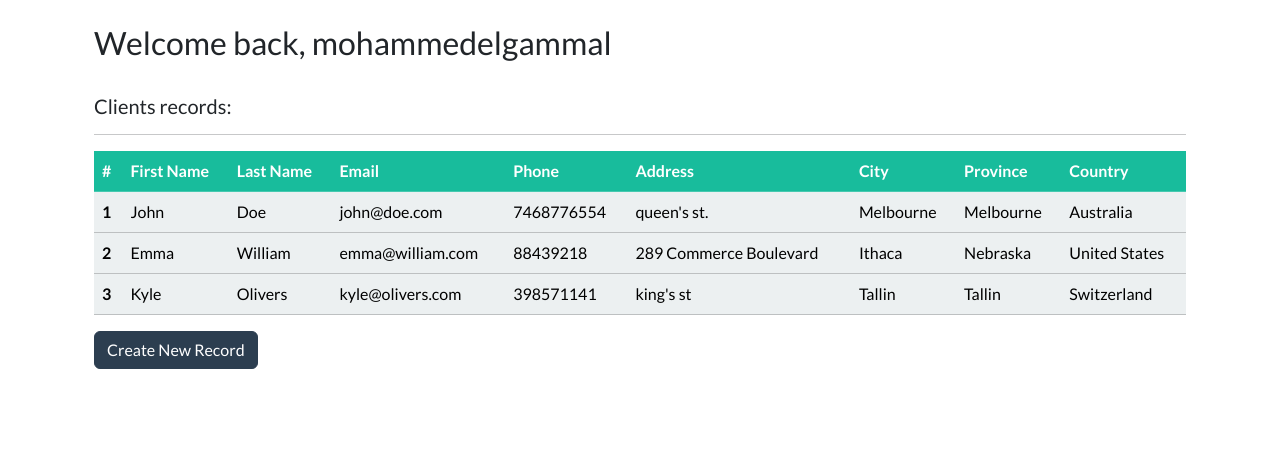
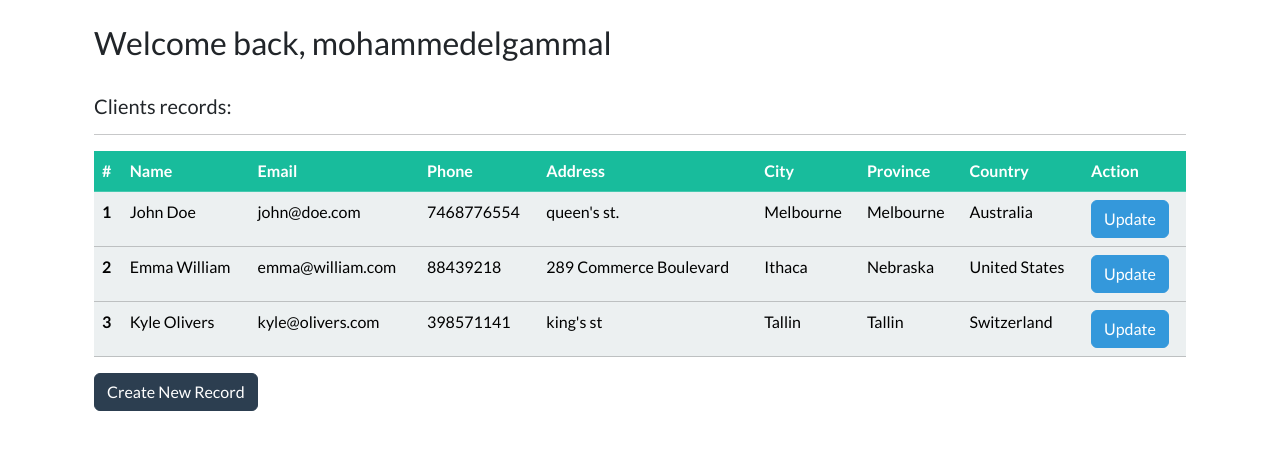
Before and after one commit to mohammedelgammal/FullStack_Suite, a Django app: page /dashboard in a window 1280 px wide. Shown: the part 72-522 px from the top of the page. Run offline with Django 5.2, Linux system fonts and the light colour scheme; a user stored in the database is signed in; data comes from the database, SQL or seed files in the repository; both versions use the stored data as it was after the commit; some libraries are stand-ins or nearby versions.

Commit message:
implementing_update_record

```diff
--- a/crm/webapp/templates/webapp/create-record.html
+++ b/crm/webapp/templates/webapp/create-record.html
@@ -6,7 +6,7 @@
     <br>
     <h3 class="text-center">Create new Client Record</h3>
     <hr />
-    <form action="" method="POST">
+    <form method="POST">
         {% csrf_token %}
         {{ CreateRecordForm|crispy }}
         <hr>
--- a/crm/webapp/templates/webapp/dashboard.html
+++ b/crm/webapp/templates/webapp/dashboard.html
@@ -13,28 +13,30 @@
         <thead>
           <tr class="table-success">
             <th scope="col">#</th>
-            <th scope="col">First Name</th>
-            <th scope="col">Last Name</th>
+            <th scope="col">Name</th>
             <th scope="col">Email</th>
             <th scope="col">Phone</th>
             <th scope="col">Address</th>
             <th scope="col">City</th>
             <th scope="col">Province</th>
             <th scope="col">Country</th>
+            <th scope="col">Action</th>
           </tr>
         </thead>
         <tbody>
           {% for record in ClientsRecords %}
             <tr class="table-light">
               <th scope="row">{{ forloop.counter }}</th>
-              <td>{{ record.first_name }}</td>
-              <td>{{ record.last_name }}</td>
+              <td>{{ record.first_name }} {{ record.last_name }}</td>
               <td>{{ record.email }}</td>
               <td>{{ record.phone }}</td>
               <td>{{ record.address }}</td>
               <td>{{ record.city }}</td>
               <td>{{ record.province }}</td>
               <td>{{ record.country }}</td>
+              <td>
+                <a class="btn btn-info" href="{% url 'update-record' user.id %}">Update</a>
+              </td>
             </tr>
           {% endfor %}
         </tbody>
--- a/crm/webapp/templates/webapp/my-login.html
+++ b/crm/webapp/templates/webapp/my-login.html
@@ -11,7 +11,7 @@
   <br />
   <br />
   <div class="container shadow border p-4 rounded border form-layout">
-    <form action="" method="POST">
+    <form method="POST">
       {% csrf_token %}
       <!-- login form -->
       {{ LoginUserForm|crispy }}
--- a/crm/webapp/templates/webapp/register.html
+++ b/crm/webapp/templates/webapp/register.html
@@ -10,7 +10,7 @@
   <br />
   <br />
   <div class="container shadow border p-4 rounded border form-layout">
-    <form action="" method="POST">
+    <form method="POST">
       {% csrf_token %}
       <!-- register form -->
       {{ RegisterUserForm|crispy }}
--- a/crm/webapp/urls.py
+++ b/crm/webapp/urls.py
@@ -8,4 +8,5 @@ urlpatterns = [
     path("logout", views.user_logout, name="logout"),
     path("dashboard", views.dashboard, name="dashboard"),
     path("records/create", views.create_record, name="create-record"),
+    path("records/update/<int:pk>", views.update_record, name="update-record"),
 ]
--- a/crm/webapp/views.py
+++ b/crm/webapp/views.py
@@ -56,6 +56,22 @@ def create_record(request):
     return render(request, "webapp/create-record.html", context)
 
 
+@decorators.login_required(login_url="login")
+def update_record(request, pk):
+    record = Record.objects.get(id=pk)
+    if record is None:
+        return redirect("dashboard")
+    form = CreateRecordForm(instance=record)
+    if request.method == "POST":
+        form = CreateRecordForm(request.POST, instance=record)
+        if form.is_valid():
+            form.save()
+            return redirect("dashboard")
+    record_name = f"{record.first_name} {record.last_name}"
+    context = {"UpdateRecordForm": form, "RecordName": record_name}
+    return render(request, "webapp/update-record.html", context)
+
+
 def user_logout(request):
     logout(request)
     return redirect("login")
```
Also changed, not shown: crm/webapp/templates/webapp/update-record.html (added, +15 -0 lines), crm/db.sqlite3.
